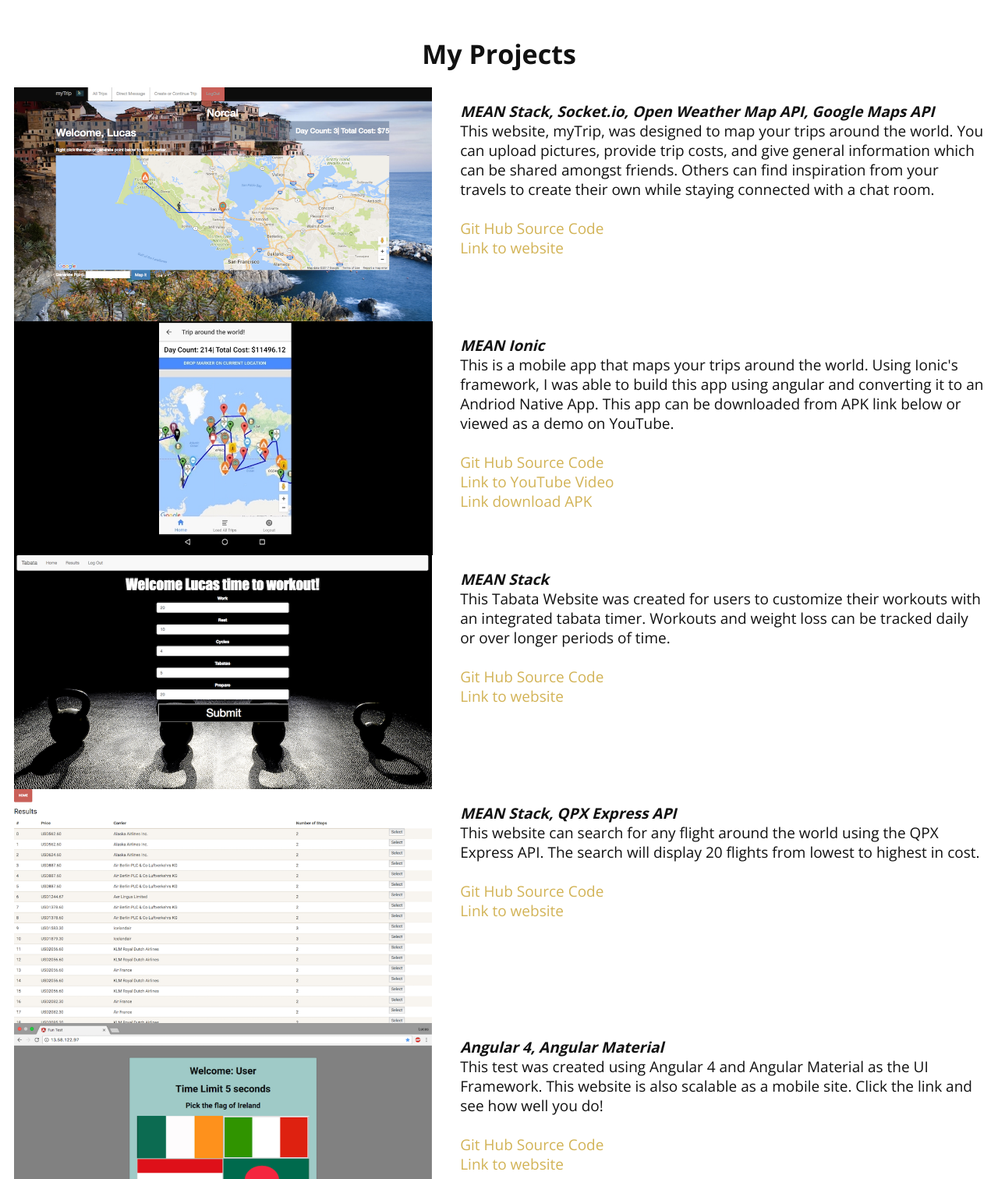
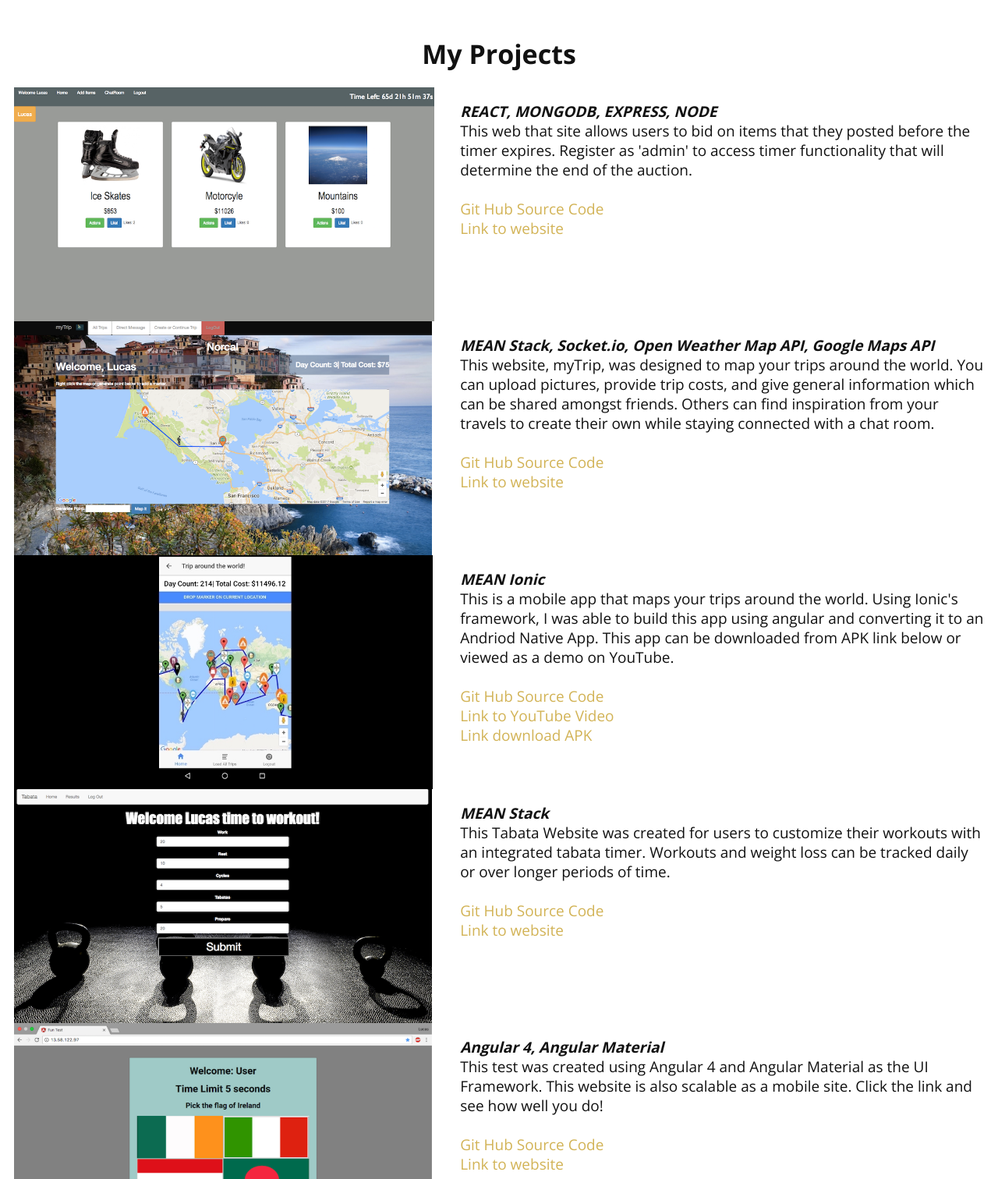
Before and after one commit to lgspacil/lgspacil.github.io, a plain HTML site: page index.html in a window 1280 px wide. Shown: the part 1040-2552 px from the top of the page at 78% size. Drawn offline with nearby package versions, Linux system fonts and the light colour scheme.

Commit message:
new project

```diff
--- a/index.html
+++ b/index.html
@@ -89,16 +89,6 @@
                                     <i class="fa fa-envelope fa-1x"></i><span>Email</span>
                                 </a>
                             </li>
-                            <!-- <li>
-                                <a target="_blank" title="Instagram" href="http://www.instagram.com/username">
-                                    <i class="fa fa-instagram fa-1x"></i><span>Instagram</span>
-                                </a>
-                            </li>
-                            <li>
-                                <a target="_blank" title="behance" href="http://www.behance.net">
-                                    <i class="fa fa-behance fa-1x"></i><span>Behance</span>
-                                </a>
-                            </li> -->
                         </ul>
                         <!--End of Social Icons in Header-->
 
@@ -155,14 +145,14 @@
         <h1 class="section-title introduction scrollto" id="about">About Me</h1>
         <!--About me-->
         <div class="about_me">
-            <p>I am a Full Stack Web Developer that graduated Coding Dojo, a rigorous full-stack software development training bootcamp where I spent over 1200 hours coding in MEAN, iOS, and Python.</p>
+            <p>I am a Full Stack Web Developer that graduated Coding Dojo a rigorous full-stack software development training bootcamp. I have been working as a web development intern creating an auction website for West Valley Medical.</p>
 
             <p>I graduated from the University of California, Davis with a bachelor's degree in Environmental Science, then I became interested in programming while working on Google/Waymo's self driving car project. There I discovered the power coding holds and the endless opportunities it can create. I decided to make the transition into web development by teaching myself for 2 years and then joining Coding Dojo (a coding bootcamp).</p>
 
             <p> Aside from coding, I have a passion for travel and discovering new places. My two most recent adventures have taken me to Thailand and Iceland.</p>
 
 
-            <i class="fa fa-download fa-2x"></i><a href="https://www.docdroid.net/aRCy32o/lspacil-resume.pdf">Resume</a>
+            <i class="fa fa-download fa-2x"></i><a href="https://www.docdroid.net/HV4ORiH/lspacil-resume.pdf">Resume</a>
         </div>
         <!-- end of about me -->
 
@@ -176,6 +166,20 @@
 
 
                 <div class="project_gallery">
+                        <div class="project_area">
+                                <a href="images/project-images/market-place.png" data-featherlight="image" class="wow fadeIn"
+                                data-wow-delay="0.1s"><img src="images/project-images/market-place.png" alt="Landing Page"/></a>
+                                <p>
+                                <strong><i>REACT, MONGODB, EXPRESS, NODE</i></strong><br>
+                                This web that site allows users to bid on items that they posted before the timer expires. Register as 'admin' to access timer functionality that will determine the end of the auction.  <br><br>
+
+
+                                <a href="https://github.com/lgspacil/react_store">Git Hub Source Code</a><br>
+                                <a href="https://immense-hamlet-18014.herokuapp.com/">Link to website</a>
+
+                                </p>
+                            </div>
+
                     <div class="project_area">
                         <a href="images/project-images/myTrip.png" data-featherlight="image" class="wow fadeIn"
                         data-wow-delay="0.1s"><img src="images/project-images/myTrip.png" alt="Landing Page"/></a>
@@ -214,20 +218,6 @@
 
                         <a href="https://github.com/lgspacil/Tabata_Timer">Git Hub Source Code</a><br>
                         <a href="http://18.220.21.109/">Link to website</a>
-
-                        </p>
-                    </div>
-
-                    <div class="project_area">
-                        <a href="images/project-images/flightSearch.png" data-featherlight="image" class="wow fadeIn"
-                        data-wow-delay="0.1s"><img src="images/project-images/flightSearch.png" alt="Landing Page"/></a>
-                        <p>
-                        <strong><i>MEAN Stack, QPX Express API</i></strong><br>
-                        This website can search for any flight around the world using the QPX Express API. The search will display 20 flights from lowest to highest in cost.  <br><br>
-
-
-                        <a href="https://github.com/lgspacil/Flight-Tracker">Git Hub Source Code</a><br>
-                        <a href="http://18.220.249.50/">Link to website</a>
 
                         </p>
                     </div>
```
Also changed, not shown: images/project-images/market-place.png (added).
